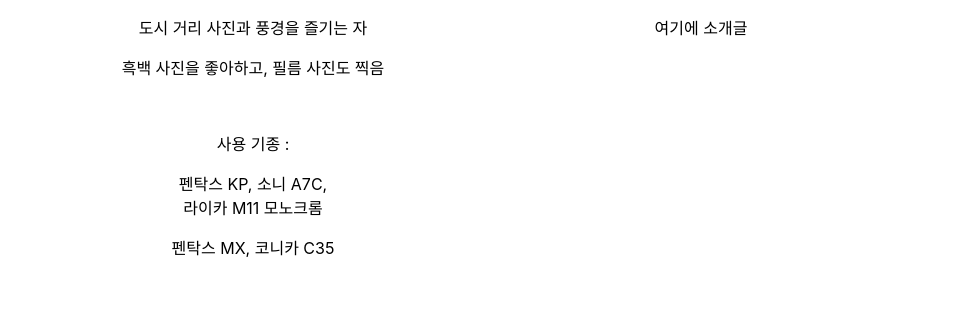
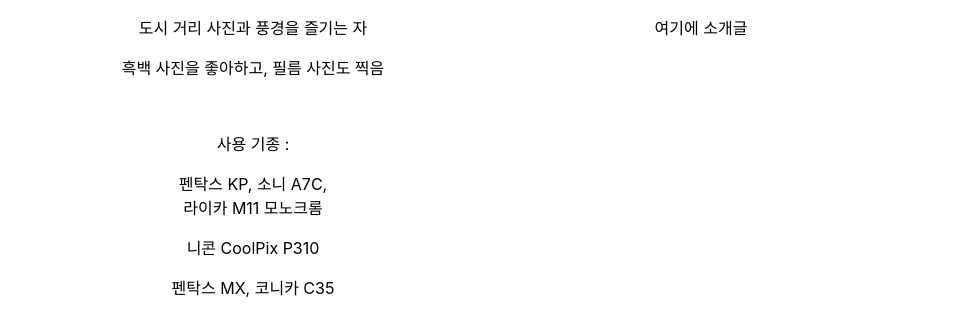
Before and after one commit to jhkum78-photo/gallery, a plain HTML site: page about.html in a window 1280 px wide. Shown: the part 282-616 px from the top of the page, without its empty margins (163-1119 px from the left). Drawn offline with Linux system fonts and the light colour scheme.

Commit message:
about.html 업데이트

```diff
--- a/about.html
+++ b/about.html
@@ -20,6 +20,7 @@
             <br>
             <p>사용 기종 : </p>
             <p>펜탁스 KP, 소니 A7C,<br> 라이카 M11 모노크롬</p>
+            <p>니콘 CoolPix P310</p>
             <p>펜탁스 MX, 코니카 C35</p>
         </div>
         <div class="person">
```
